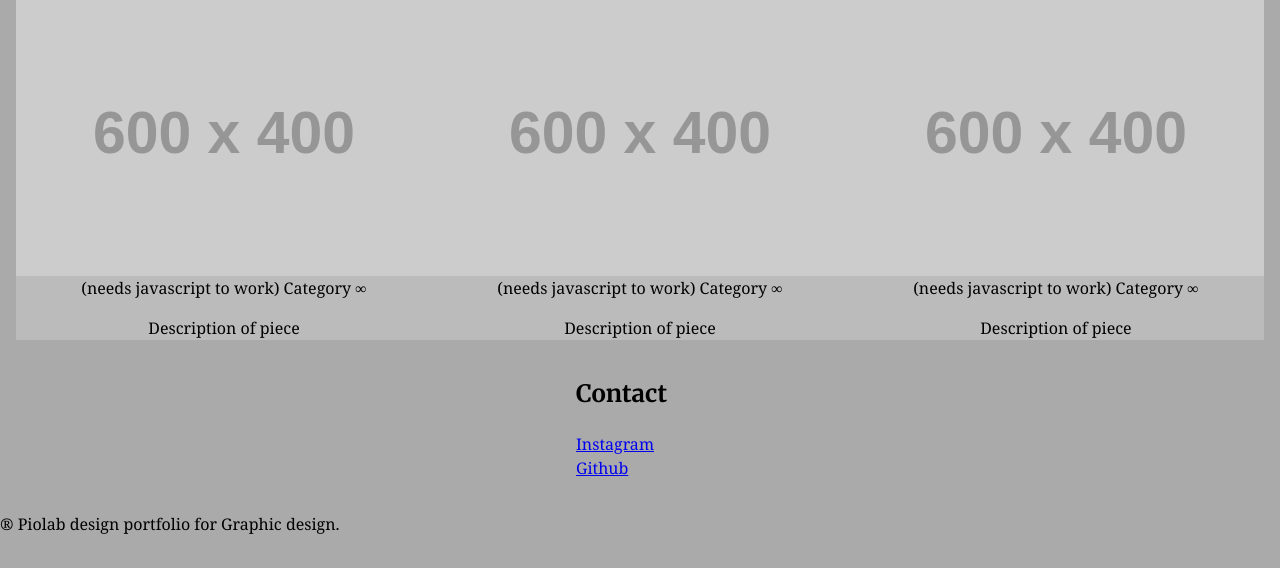
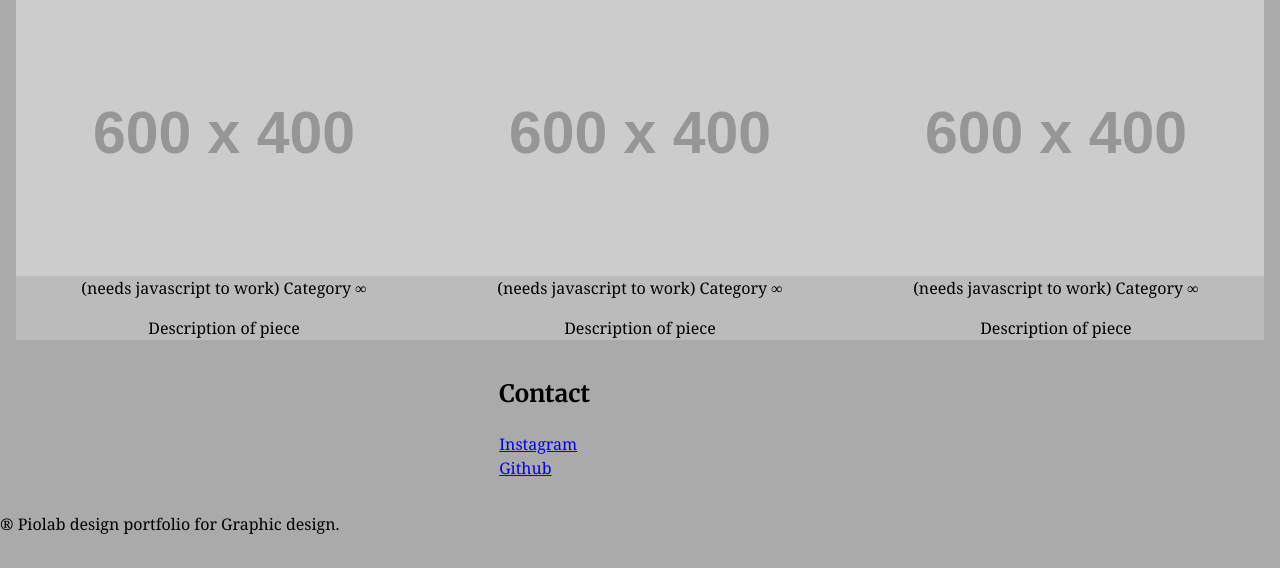
Before and after one commit to seanokai/portfolio, a PHP site: page / in a window 1280 px wide. Shown: the part 1239-1807 px from the top of the page. Run offline with PHP 8.4, Linux system fonts and the light colour scheme; grey boxes labelled with a size stand in for pictures from a placeholder-image service; some libraries are stand-ins or nearby versions.

Commit message:
fixed the contact h2

```diff
--- a/css/main.css
+++ b/css/main.css
@@ -121,7 +121,7 @@ nav a:hover {
 
 	display: inline-block;
 	text-decoration: none;
-	padding-left: 45%;
+	padding-left: 39%;
 	}
 
 }
```
